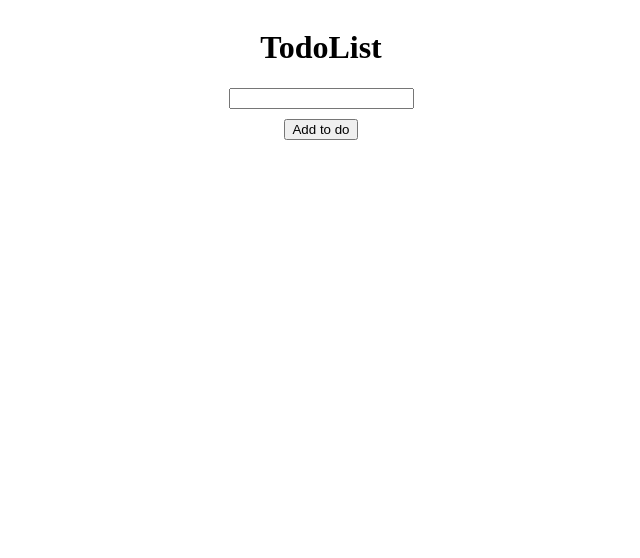
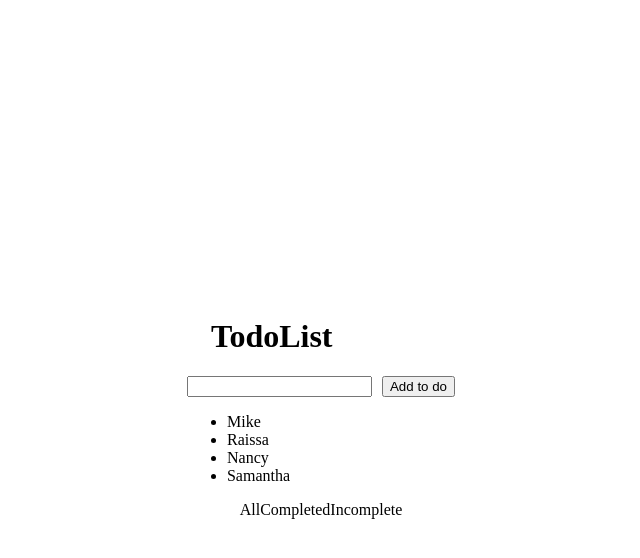
Before and after one commit to mkanyar/TodoListRedux, a React (Create React App) app: page / in a window 1280 px wide. Shown: the top 558 px of the page, without its empty margins (327-967 px from the left). Built offline with nearby package versions, Linux system fonts and the light colour scheme.

Commit message:
implement UI

```diff
--- a/src/App.css
+++ b/src/App.css
@@ -1,26 +1,39 @@
 .container {
   display: flex;
   justify-content: center;
+  flex-direction: column;
   align-items: center;
 }
 .addTodoContainer {
   display: flex;
-  align-items: center;
   flex-direction: column;
 }
-.addButton {
+.visibilityFilterContainer {
   display: flex;
-  flex-direction: column;
-  align-items: center;
-  justify-content: baseline;
+  flex-direction: row;
+  justify-content: space-around;
 }
+.visibilityFilter {
+  display: inline;
+}
+.todoListContainer {
+  display: flex;
+  align-self: start;
+}
+.title {
+  margin-left: 24px;
+}
+
 .addTodo {
   display: flex;
   align-items: center;
-  flex-direction: column;
+  flex-direction: row;
   gap: 10px;
 }
 body {
   width: 100vw;
   height: 100vh;
+  display: flex;
+  justify-content: center;
+  align-items: center;
 }
--- a/src/App.js
+++ b/src/App.js
@@ -1,12 +1,14 @@
 import "./App.css";
 import { AddToDo } from "./components/AddTodo";
+import { TodoList } from "./components/TodoList";
+import { VisibilityFilters } from "./components/VisibilityFilters";
 
 function App() {
   return (
     <div className="container">
       <AddToDo />
-      {/* <TodoList />
-      <VisibilityFilters /> */}
+      <TodoList />
+      <VisibilityFilters />
     </div>
   );
 }
--- a/src/components/AddTodo.js
+++ b/src/components/AddTodo.js
@@ -4,10 +4,9 @@ export const AddToDo = () => {
   return (
     <div className="addTodoContainer">
       {" "}
-      <h1>TodoList</h1>
+      <h1 className="title">TodoList</h1>
       <div className="addTodo">
         <input type="text" />
-
         <button className="addButton">Add to do</button>
       </div>
     </div>
--- /dev/null
+++ b/src/components/Todo.js
@@ -0,0 +1,11 @@
+import React from "react";
+
+export const Todo = () => {
+  return (
+    <ul>
+      {["Mike", "Raissa", "Nancy", "Samantha"].map((todo) => (
+        <li>{todo}</li>
+      ))}
+    </ul>
+  );
+};
--- /dev/null
+++ b/src/components/TodoList.js
@@ -0,0 +1,10 @@
+import React from "react";
+import { Todo } from "./Todo";
+
+export const TodoList = ({ todos }) => {
+  return (
+    <div className="todoListContainer">
+      <Todo todos={todos} />
+    </div>
+  );
+};
--- /dev/null
+++ b/src/components/VisibilityFilters.js
@@ -0,0 +1,11 @@
+import React from "react";
+
+export const VisibilityFilters = () => {
+  return (
+    <div className="visibilityFilterContainer">
+      {["All", "Completed", "Incomplete"].map((visibilityFilter) => (
+        <span className="visibilityFilter">{visibilityFilter}</span>
+      ))}
+    </div>
+  );
+};
```
